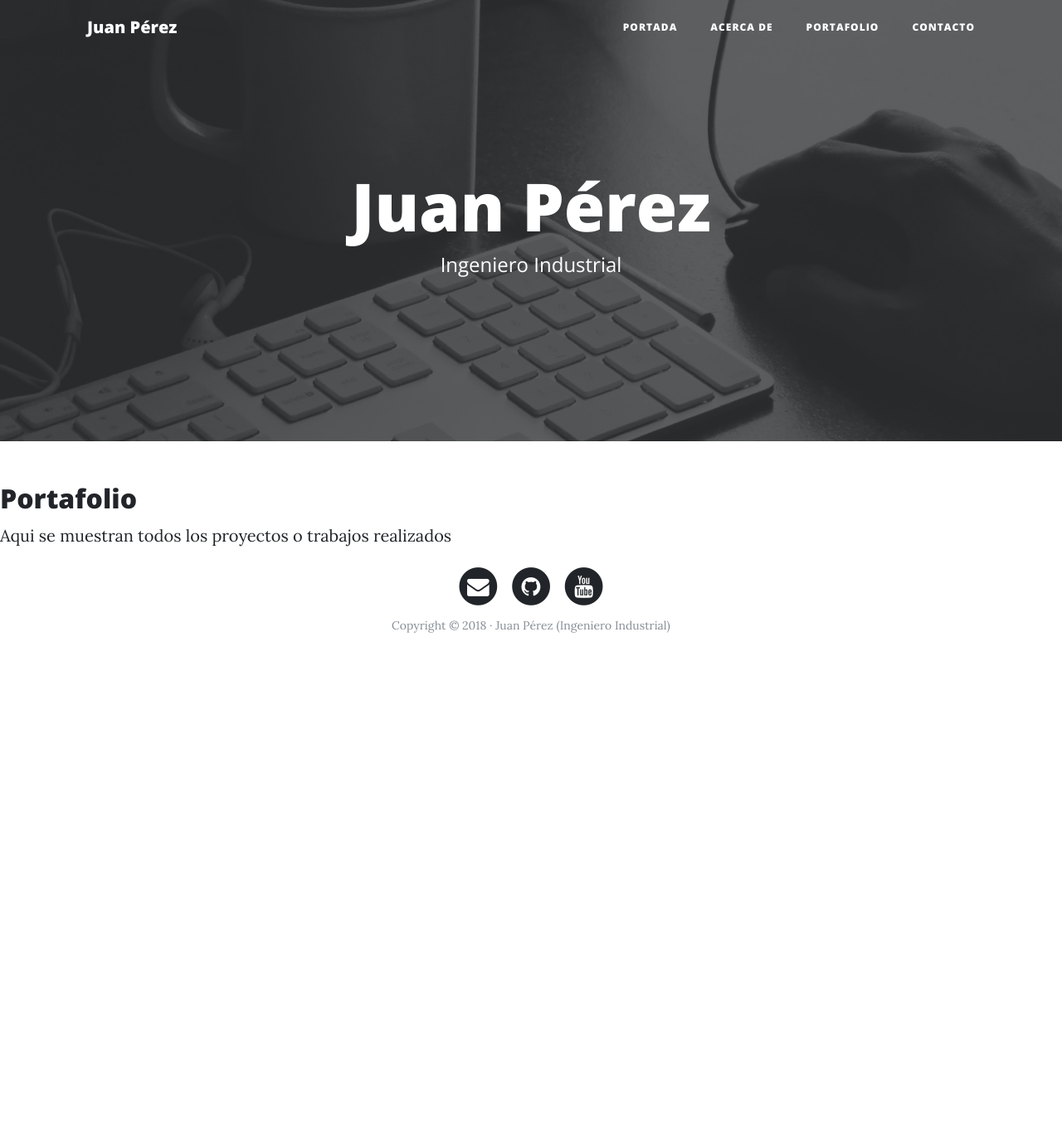
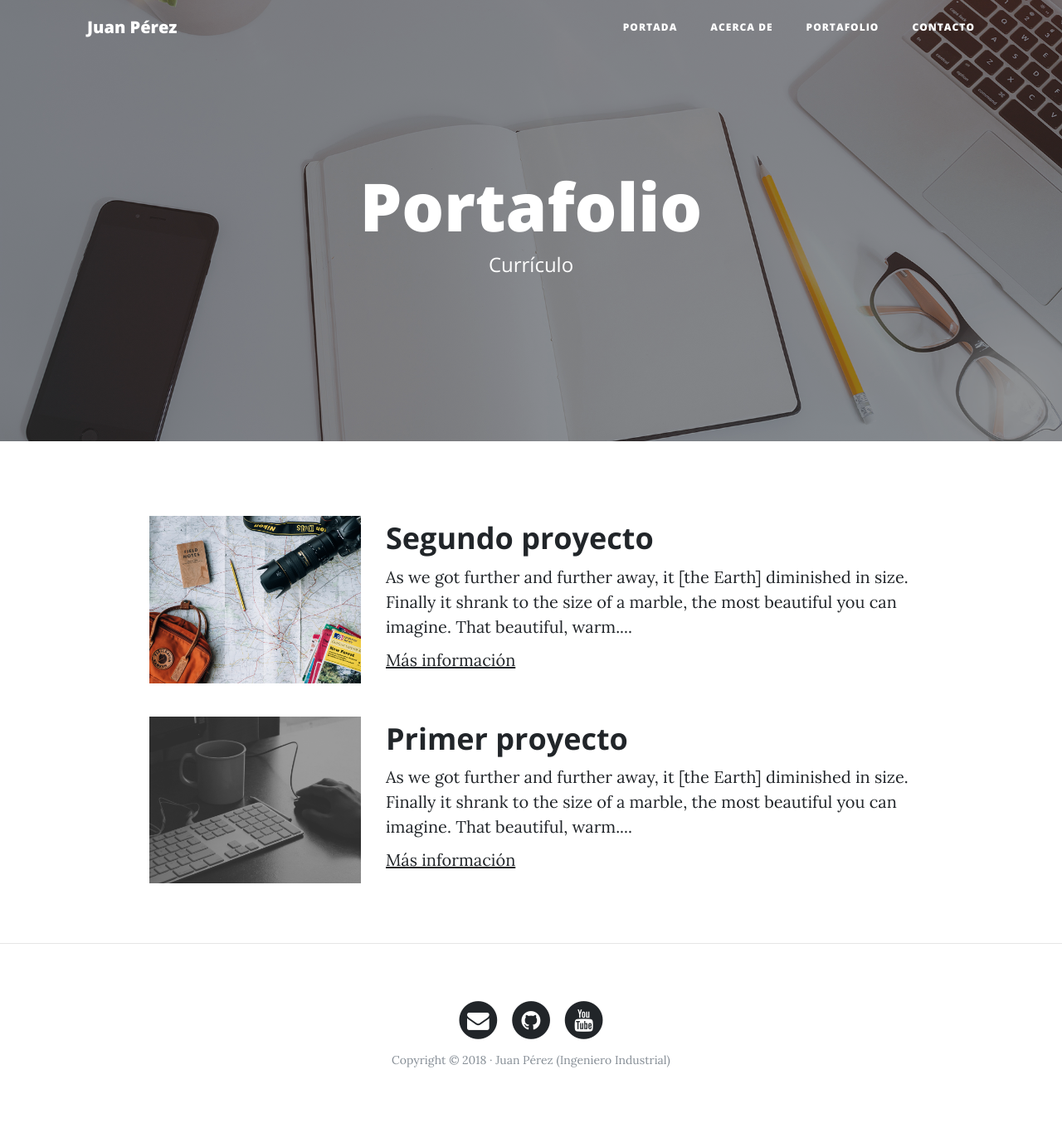
Before and after one commit to kikin13/webpersonal, a Django app: page /portfolio/ in a window 1280 px wide. Shown: the whole page at 83% size. Before the commit the page ends 763 px from the top, so only its background shows below. Run offline with Django 3.2, Linux system fonts and the light colour scheme; some libraries are stand-ins or nearby versions.

Commit message:
Menu dinamico y adaptacion de templates

```diff
--- a/core/templates/core/base.html
+++ b/core/templates/core/base.html
@@ -48,14 +48,13 @@
     </nav>
 
     <!-- Cabecera -->
-    <header class="masthead" style="background-image: url('{% static 'core/img/home-bg.jpg' %}')">
+    <header class="masthead" style="background-image: url('{% block background %}{% endblock %}')">
       <div class="overlay"></div>
       <div class="container">
         <div class="row">
           <div class="col-lg-8 col-md-10 mx-auto">
             <div class="site-heading">
-              <h1>Juan Pérez</h1>
-              <span class="subheading">Ingeniero Industrial</span>
+                {% block headers%} {% endblock %} <!-- Bloque header-->
             </div>
           </div>
         </div>
@@ -64,8 +63,13 @@
 
 <!--Contenido--> <!--Etiqueta de template: añadir logica de programacion dentro de html-->
 <!--Definir un bloqie de contenido con un nombre en este caso: content-->
-{% block content %} {% endblock %}
+<div class="container">
 
+        {% block content %} {% endblock %}
+
+    </div>
+
+    {% if request.path != "/" %}<hr>{% endif %} <!--Bloque if (template if) para mostrar el salto de linea-->
 
     <!-- Pié de página -->
     <footer>
--- a/core/templates/core/portfolio.html
+++ b/core/templates/core/portfolio.html
@@ -1,11 +1,43 @@
 {% extends 'core/base.html' %}  <!--Extender el menu de base.html a todas las paginas-->
 
-
+<!-- Bloque titulo -->
 {% block title %}Portafolio{% endblock %} <!--Cambiar titulo dinamicamente-->
 
+<!--Bloque de imagen-->
+{% block background %}{% load static %}{% static 'core/img/portfolio-bg.jpg' %}{% endblock %}
+
+<!-- Bloque header -->
+{% block headers %}
+ <h1>Portafolio</h1>
+ <span class="subheading">Currículo</span>
+{% endblock %}
+
+<!-- Bloque contenido-->
 {% block content %} <!--Mostrar contenido de la pagina-->
 
-<h2>Portafolio</h2>
-<p>Aqui se muestran todos los proyectos o trabajos realizados</p>
+
+	      <!-- Proyecto -->
+	      <div class="row project">
+	      	<div class="col-lg-3 col-md-4 offset-lg-1">
+			      <img class="img-fluid" src="{% static 'core/img/about-bg.jpg' %}" alt="">
+	      	</div>
+	        <div class="col-lg-7 col-md-8">
+	      		<h2 class="section-heading title">Segundo proyecto</h2>
+	          <p>As we got further and further away, it [the Earth] diminished in size. Finally it shrank to the size of a marble, the most beautiful you can imagine. That beautiful, warm....</p>
+	          <p><a href="http://google.com">Más información</a></p>
+	      	</div>
+	      </div>
+	      <!-- Proyecto -->
+	      <div class="row project">
+	      	<div class="col-lg-3 col-md-4 offset-lg-1">
+			      <img class="img-fluid" src="{% static 'core/img/home-bg.jpg' %}" alt="">
+	      	</div>
+	        <div class="col-lg-7 col-md-8">
+	      		<h2 class="section-heading title">Primer proyecto</h2>
+	          <p>As we got further and further away, it [the Earth] diminished in size. Finally it shrank to the size of a marble, the most beautiful you can imagine. That beautiful, warm....</p>
+	          <p><a href="http://google.com">Más información</a></p>
+	      	</div>
+	      </div>
+
 
 {% endblock %}
```
Also changed, not shown: core/templates/core/about.html (+20 -2 lines), core/templates/core/contact.html (+18 -2 lines), core/templates/core/home.html (+12 -3 lines).
